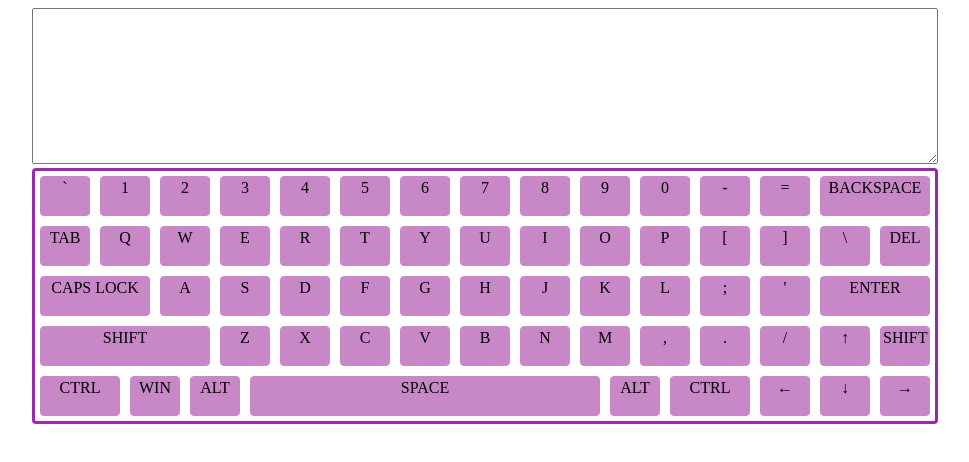
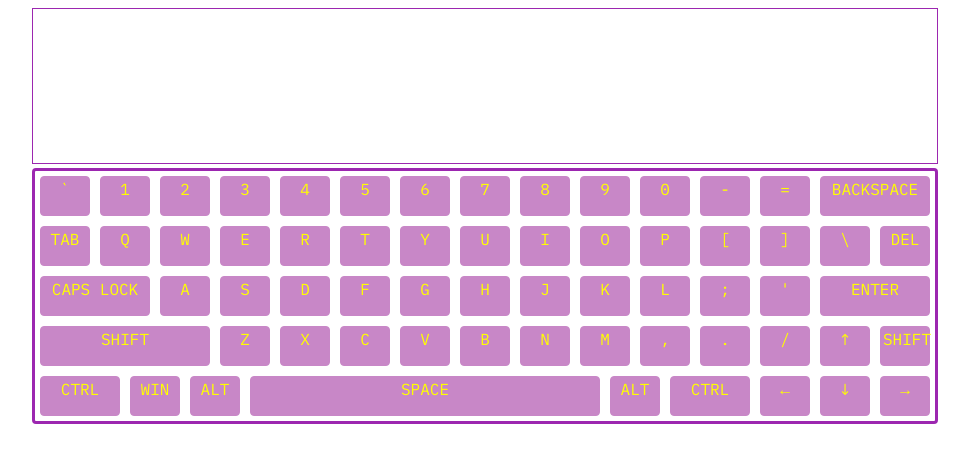
Before and after one commit to ArtemDolgopolov/virtual-keyboard, a website with bundled scripts: page index.html in a window 1280 px wide. Shown: the whole page, without its empty margins (158-1127 px from the left). Built offline with nearby package versions, Linux system fonts and the light colour scheme.

Commit message:
refactor: change font color for keyboard and add a new font

```diff
--- a/index.html
+++ b/index.html
@@ -7,6 +7,9 @@
     <meta name="viewport" content="width=device-width, initial-scale=1.0">
     <title>Virtual keyboard</title>
     <link rel="stylesheet" href="./src/css/style.css">
+    <link rel="preconnect" href="https://fonts.googleapis.com">
+    <link rel="preconnect" href="https://fonts.gstatic.com" crossorigin>
+    <link href="https://fonts.googleapis.com/css2?family=IBM+Plex+Mono&display=swap" rel="stylesheet">
 </head>
 
 <body>
--- a/src/css/style.css
+++ b/src/css/style.css
@@ -6,6 +6,13 @@
 .textarea {
 	width: 900px;
 	margin: 0 auto;
+	resize: none;
+	border: 1px solid #9c27b0;
+}
+
+.textarea:focus {
+	outline: none;
+	box-shadow: 0 0 7px #9c27b0;
 }
 
 .keyboard {
@@ -27,6 +34,8 @@
 	background-color: #c887c7;
 	text-align: center;
 	padding: 2px;
+	color: rgb(255, 255, 0);
+	font-family: 'IBM Plex Mono', monospace;
 }
 
 .left-ctrl,
```
